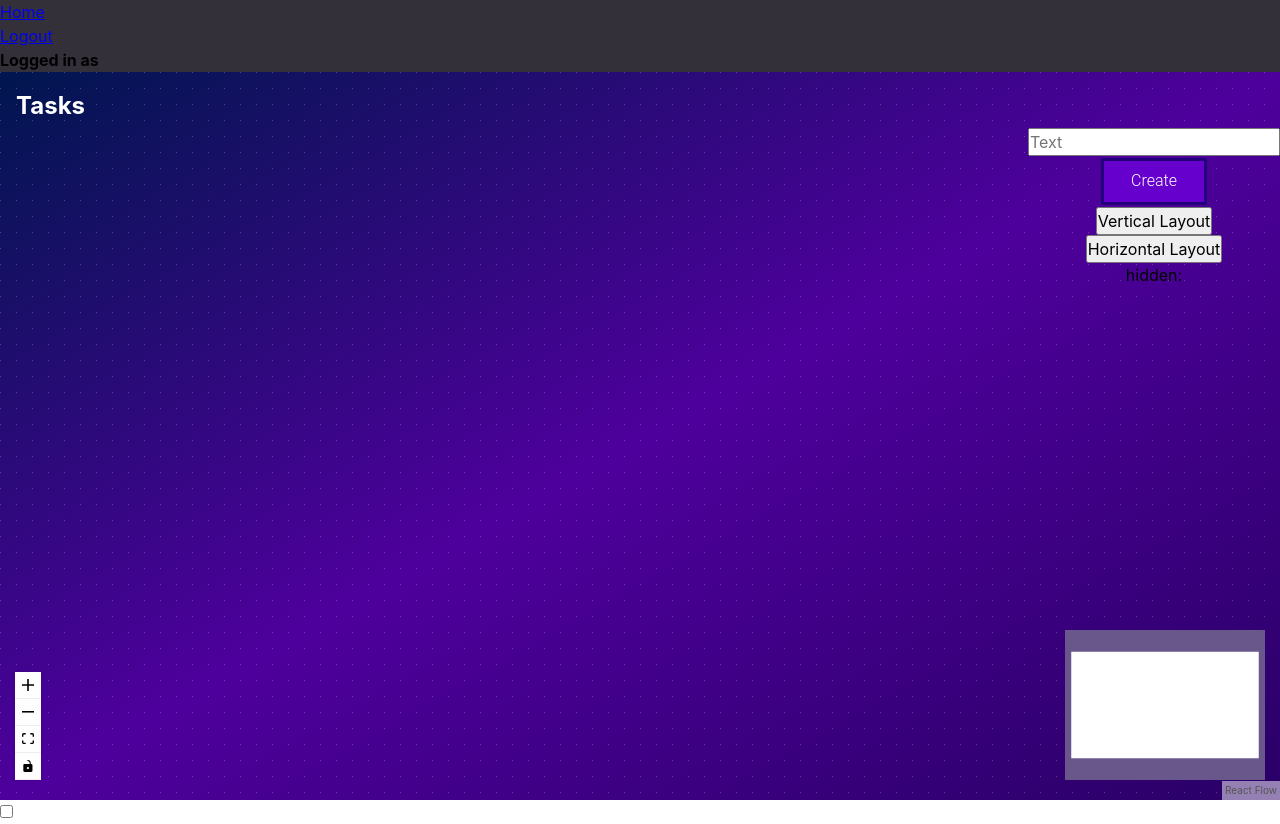
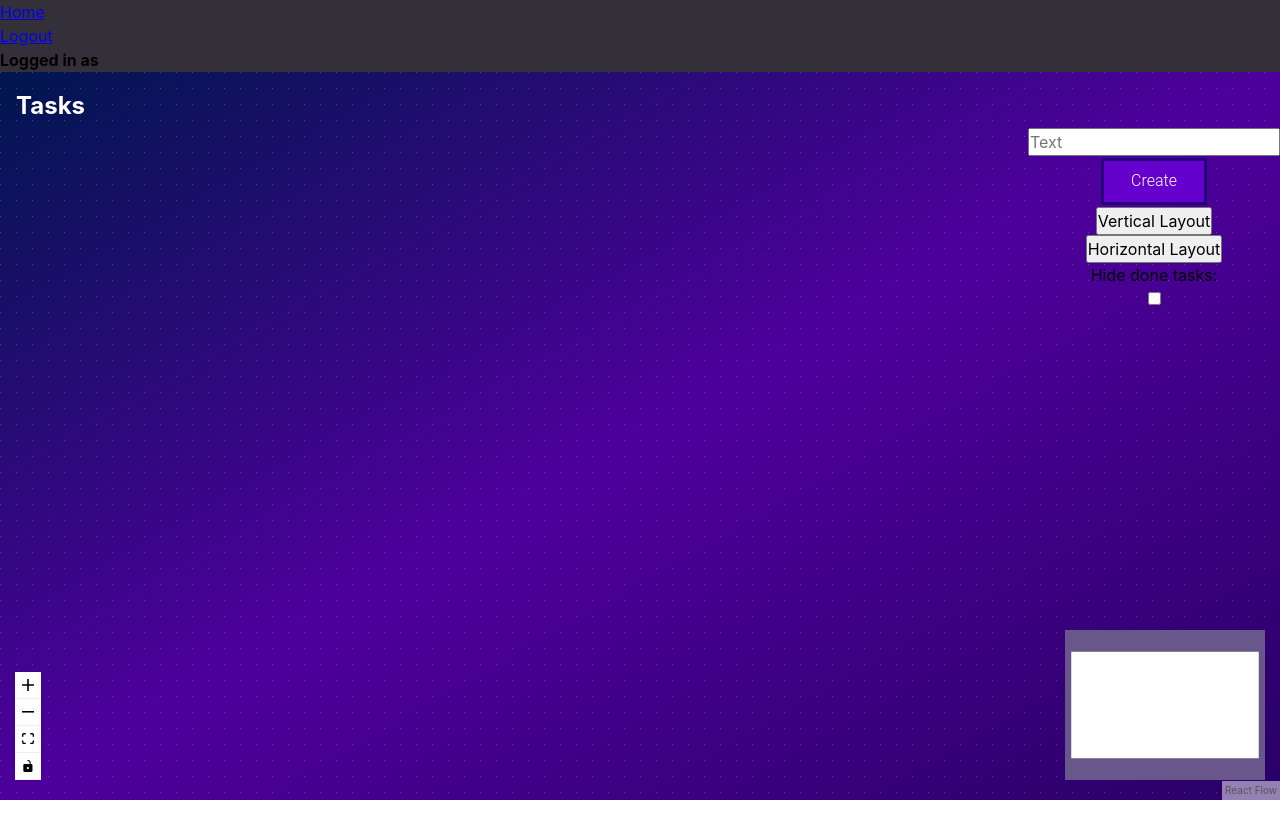
Before and after one commit to jgke/aalto-project-2021, a React (Create React App) app in the folder src/client/: page / in a window 1280 px wide. After the commit the page ends 800 px from the top, so only its background shows below. Built offline with nearby package versions, Linux system fonts and the light colour scheme; no server answers; sample sign-in values are in the browser's storage.

Commit message:
created a checkbox to toolbar for hiding done tasks

```diff
--- a/src/client/src/components/Graph.tsx
+++ b/src/client/src/components/Graph.tsx
@@ -425,14 +425,9 @@ export const Graph = (props: ReactFlowProps & GraphProps): JSX.Element => {
             <Toolbar
                 createNode={createNode}
                 layoutWithDagre={layoutWithDagre}
+                setNodeHidden={setNodeHidden}
+                nodeHidden={nodeHidden}
             />
-            <div>
-                <input
-                    type="checkbox"
-                    checked={nodeHidden}
-                    onChange={(evt) => setNodeHidden(evt.target.checked)}
-                />
-            </div>
         </div>
     );
 };
--- a/src/client/src/components/Toolbar.tsx
+++ b/src/client/src/components/Toolbar.tsx
@@ -3,9 +3,10 @@ import { ToolbarProps } from '../../../../types';
 
 export const Toolbar = (props: ToolbarProps): JSX.Element => {
     const [nodeText, setNodeText] = useState('');
-    //const [nodeHidden, setNodeHidden] = useState(false);
+    const nodeHidden = props.nodeHidden;
     const createNode = props.createNode;
     const layoutWithDagre = props.layoutWithDagre;
+    const hideNode = props.setNodeHidden;
 
     /**
      * Calls createNode from App.tsx and clears state
@@ -43,7 +44,14 @@ export const Toolbar = (props: ToolbarProps): JSX.Element => {
             >
                 Horizontal Layout
             </button>
-            <label>hidden:</label>
+            <label>Hide done tasks:</label>
+            <div>
+                <input
+                    type="checkbox"
+                    checked={nodeHidden}
+                    onChange={(evt) => hideNode(evt.target.checked)}
+                />
+            </div>
         </div>
     );
 };
--- a/types.ts
+++ b/types.ts
@@ -51,4 +51,6 @@ export interface User {
 export interface ToolbarProps {
     createNode: (nodeText: string) => Promise<void>;
     layoutWithDagre: (direction: string) => Promise<void>;
+    setNodeHidden: (value: React.SetStateAction<boolean>) => void;
+    nodeHidden: boolean;
 }
```
